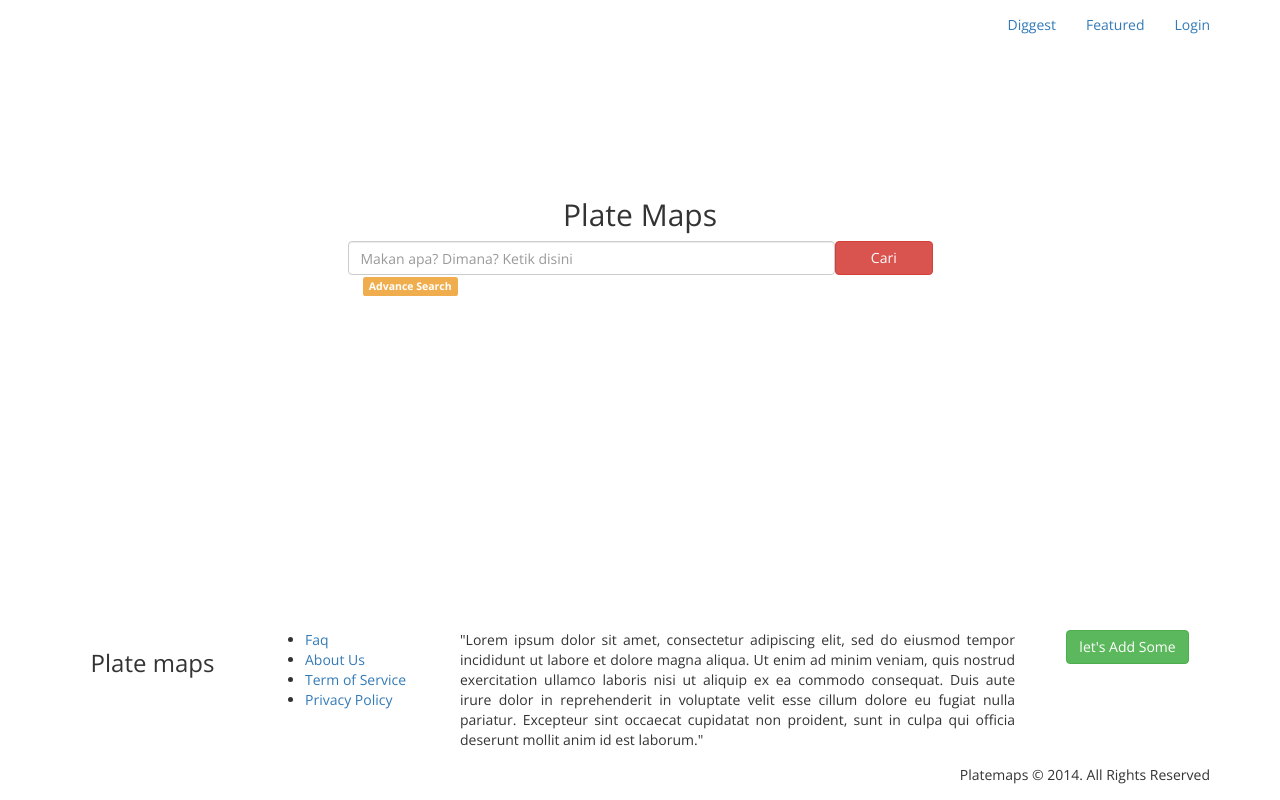
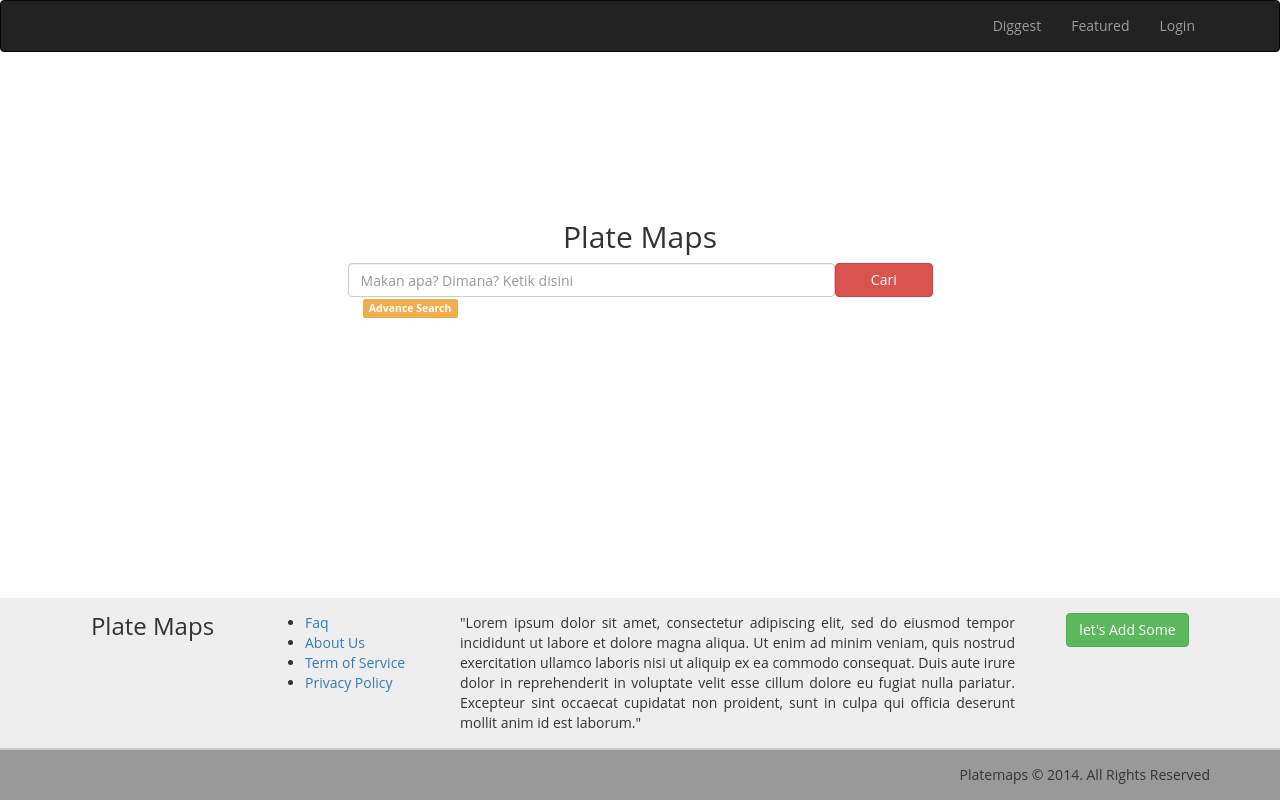
Before and after one commit to platemaps/pmapssite, a PHP site: page / in a window 1280 px wide. Run offline with PHP 8.4, Linux system fonts and the light colour scheme.

Commit message:
design home 3

```diff
--- a/app/views/index.view.php
+++ b/app/views/index.view.php
@@ -2,32 +2,47 @@
 View::begin();
 View::beginHead();
 	View::title('Index Page');
-	View::meta("keywords" , "hehe");
+	View::meta("viewport" , "width=device-width, initial-scale=1");
 	View::css("bootstrap");
 	View::css("frontend-standard.css");
+	View::css("frontend-standard-responsive.css");
 View::endHead();
 View::beginBody();
 ?>
 
 <div id="Wrapper">
-	<div id="Wrapper-header">
+	<div id="Wrapper-header" role="navigation" class="navbar navbar-inverse">
 		<div class="container">
-			<!--div id="navbar-header">
+
+			<div id="navbar-header">
+				<button type="button"
+						class="navbar-toggle collapsed"
+						data-toggle="collapse"
+						data-target="#navbar"
+						aria-expanded="false"
+						aria-controls="navbar">
+					<span class="sr-only">Toggle navigation</span>
+					<span class="icon-bar"></span>
+					<span class="icon-bar"></span>
+					<span class="icon-bar"></span>
+				</button>
 				<a class="navbar-brand">PlateMaps</a>
-			</div-->
-			<div id="navbar">
-				<ul class="navbar-right nav navbar-nav ">
+			</div>
+
+			<div id="navbar" class="navbar-collapse collapse">
+				<ul class="navbar-right nav navbar-nav">
 					<li><a href="#">Diggest</a></li>
 					<li><a href="#">Featured</a></li>
 					<li><a href="#">Login</a></li>
 				</ul>
 			</div>
+
 		</div>
 	</div>
 	<div id="Wrapper-body">
-		<div class="container">
-			<div class="row">
-				<h2 class="text-center">Plate Maps</h2>
+		<div class="container" id="front-home">
+			<div class="row" id="logo">
+				<h2 class="text-center" >Plate Maps</h2>
 			</div>
 			<div class="row" id="search-form">
 				<div class="col-md-6 col-md-offset-3">
@@ -52,7 +67,7 @@ View::beginBody();
 			<div class="container">
 				<div class="row">
 					<div class="col-md-2">
-						<h3 class="text-center">Plate maps</h3>
+						<h3 class="text-center" id="logo-footer">Plate Maps</h3>
 					</div>
 					<div class="col-md-2">
 						<ul>
--- /dev/null
+++ b/public/css/frontend-standard-responsive.css
@@ -0,0 +1,36 @@
+@media (max-width: 767px) {
+
+}
+@media (min-width: 768px) {
+
+}
+
+@media (min-width: 992px) {
+	.stay-bottom{
+		position: absolute !important;
+		bottom:0;
+		left:0;
+		width:100%;
+	}
+
+	#logo-footer{
+		display:block;
+	}
+
+	#front-home #logo{
+		display:block !important;
+	}
+
+	#search-form .row [class *= "-10"] , #search-form .row [class *= "-2"] {
+		padding-right:0;
+		padding-left:0;
+	}
+
+	.navbar-brand{
+		display:none !important;
+	}
+}
+
+@media (min-width: 1200px) {
+
+}
--- a/public/css/frontend-standard.css
+++ b/public/css/frontend-standard.css
@@ -1,4 +1,4 @@
-@import url(http://fonts.googleapis.com/css?family=Open+Sans:400italic,700italic,400,700);
+/*@import url(http://fonts.googleapis.com/css?family=Open+Sans:400italic,700italic,400,700);*/
 
 html,body{
 	height:100%;
@@ -13,22 +13,39 @@ h1,h2,h3,h4,h5,p,span,body{
 }
 
 .stay-bottom{
-	position: absolute;;
-	bottom:0;
-	left:0;
 	width:100%;
 }
 
-#search-form .row [class *= "-10"] , #search-form .row [class *= "-2"] {
-	padding-right:0;
-	padding-left:0;
+#front-home{
+	padding-top:10%;
+	padding-bottom:10%;
 }
 
-#Wrapper-body{
-	padding-top:10%;
+#front-home #logo{
+	display:none;
 }
 
 #Wrapper-botfooter .container{
 	padding-top:15px;
 	padding-bottom:15px;
 }
+
+#logo-footer{
+	display:none;
+	margin-top:0;
+	margin-bottom:0;
+}
+
+#Wrapper-topfooter{
+	background:#eee;
+	border-bottom:2px solid #ccc;
+}
+
+#Wrapper-topfooter .container .row > div{
+	padding-top:15px;
+	padding-bottom:15px;
+}
+
+#Wrapper-botfooter{
+	background: #999;
+}
```
